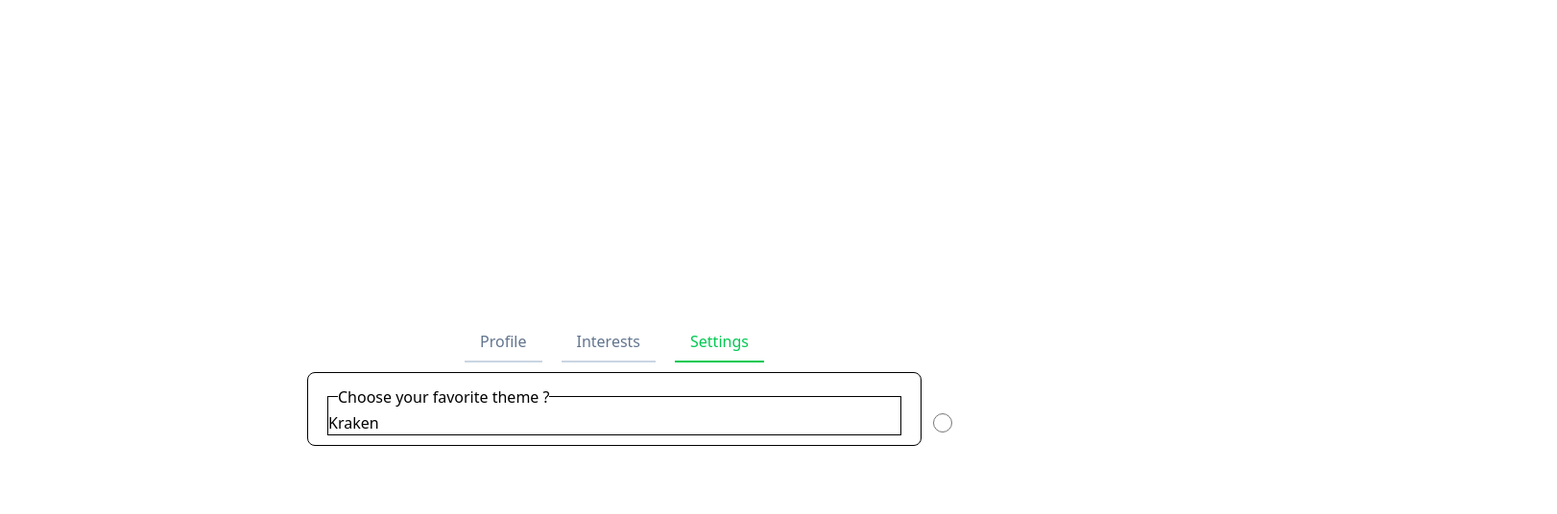
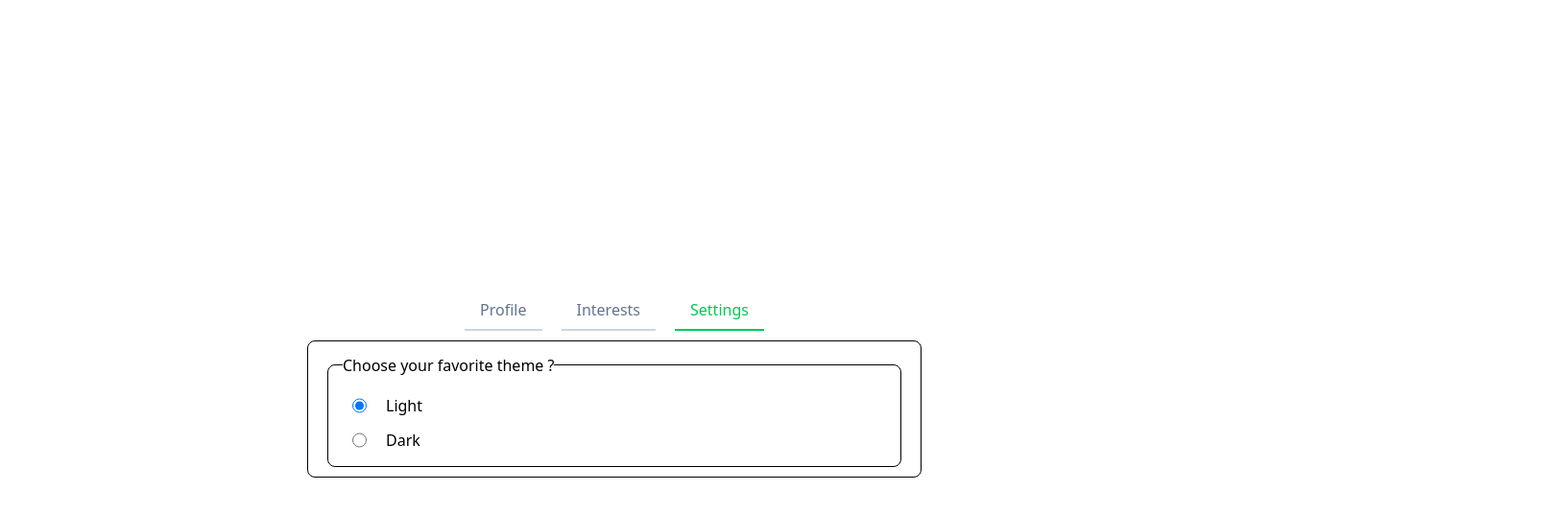
Before and after one commit to nikhiljayant/Tabs-Form-Component, a React (Vite) app: page / in a window 1280 px wide. Both pictures are taken after a click on the button "Settings". Shown: the top 536 px of the page at 96% size, 1622 px wide, since content can reach past the window. Built offline with nearby package versions, Linux system fonts and the light colour scheme.

Commit message:
feat: implement theme selection with light and dark options in Settings component

```diff
--- a/src/components/Settings.jsx
+++ b/src/components/Settings.jsx
@@ -3,15 +3,43 @@ import React from "react";
 const Settings = ({ data, setData }) => {
   return (
     <div>
-      <fieldset className="border">
-        <legend className="py-[3px] ml-[10px]">
+      <fieldset className="border rounded-lg">
+        <legend className="py-[3px] ml-[15px]">
           Choose your favorite theme ?
         </legend>
 
-        <div className="flex flex-col gap-5">
+        <div className="flex flex-col gap-3 ml-[25px] my-[15px]">
           <div className="flex gap-5 items-center">
-            <input type="radio" className="!h-[20px]" />
-            <label for="kraken">Kraken</label>
+            <input
+              type="radio"
+              name="theme"
+              value="light"
+              checked={data?.settings?.theme === "light"}
+              onChange={(e) =>
+                setData({
+                  ...data,
+                  settings: { theme: e.target.value },
+                })
+              }
+              className="!h-[20px] !static !w-[15px]"
+            />
+            <label for="kraken">Light</label>
+          </div>
+          <div className="flex gap-5 items-center">
+            <input
+              type="radio"
+              name="theme"
+              value="dark"
+              checked={data?.settings?.theme === "dark"}
+              className="!h-[20px] !static !w-[15px]"
+              onChange={(e) =>
+                setData({
+                  ...data,
+                  settings: { theme: e.target.value },
+                })
+              }
+            />
+            <label for="kraken">Dark</label>
           </div>
         </div>
       </fieldset>
--- a/src/components/TabForm.jsx
+++ b/src/components/TabForm.jsx
@@ -17,8 +17,7 @@ const TabForm = () => {
       sports: "",
     },
     settings: {
-      theme: "",
-      notifications: "",
+      theme: "light",
     },
   });
 
```
